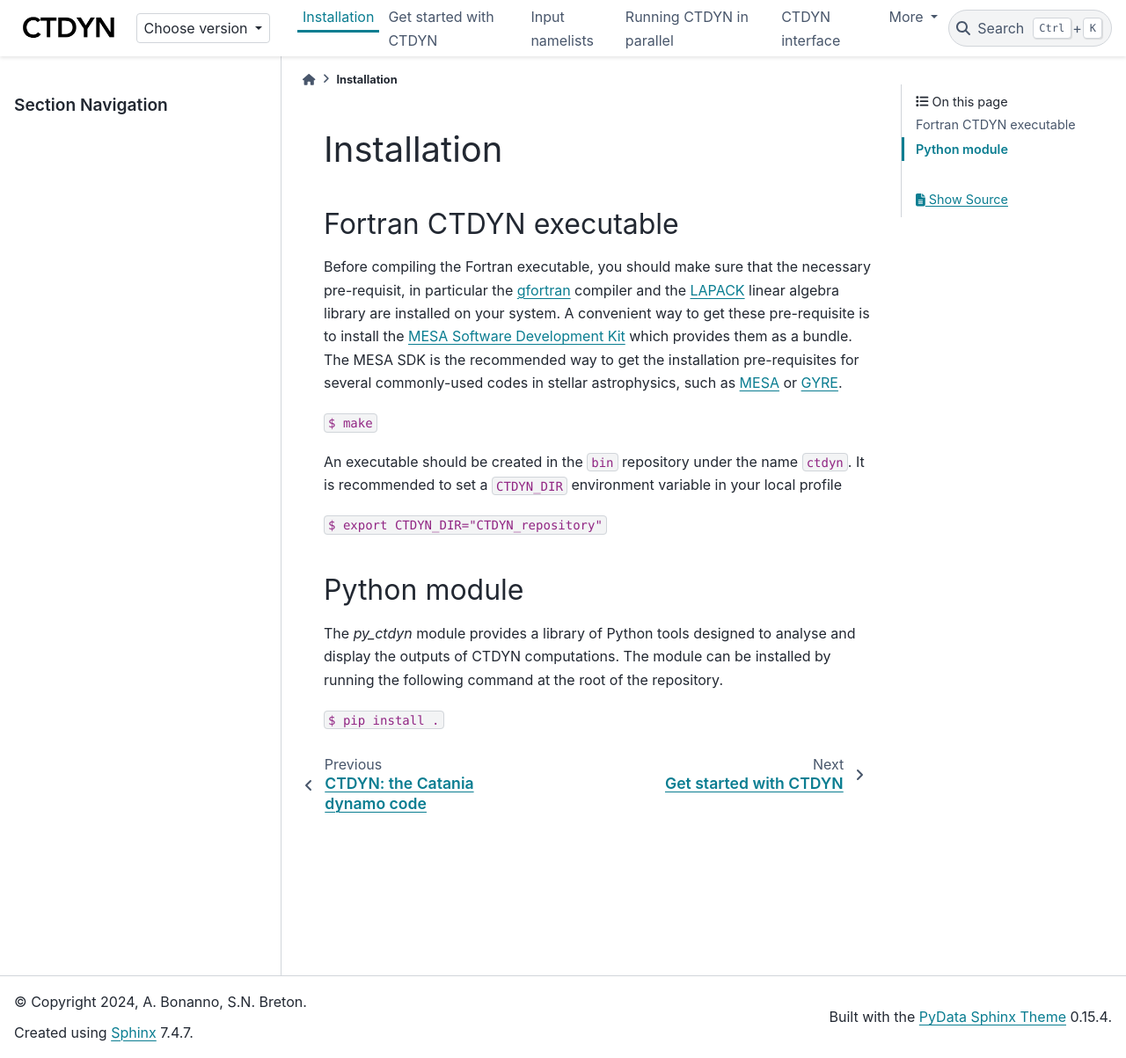
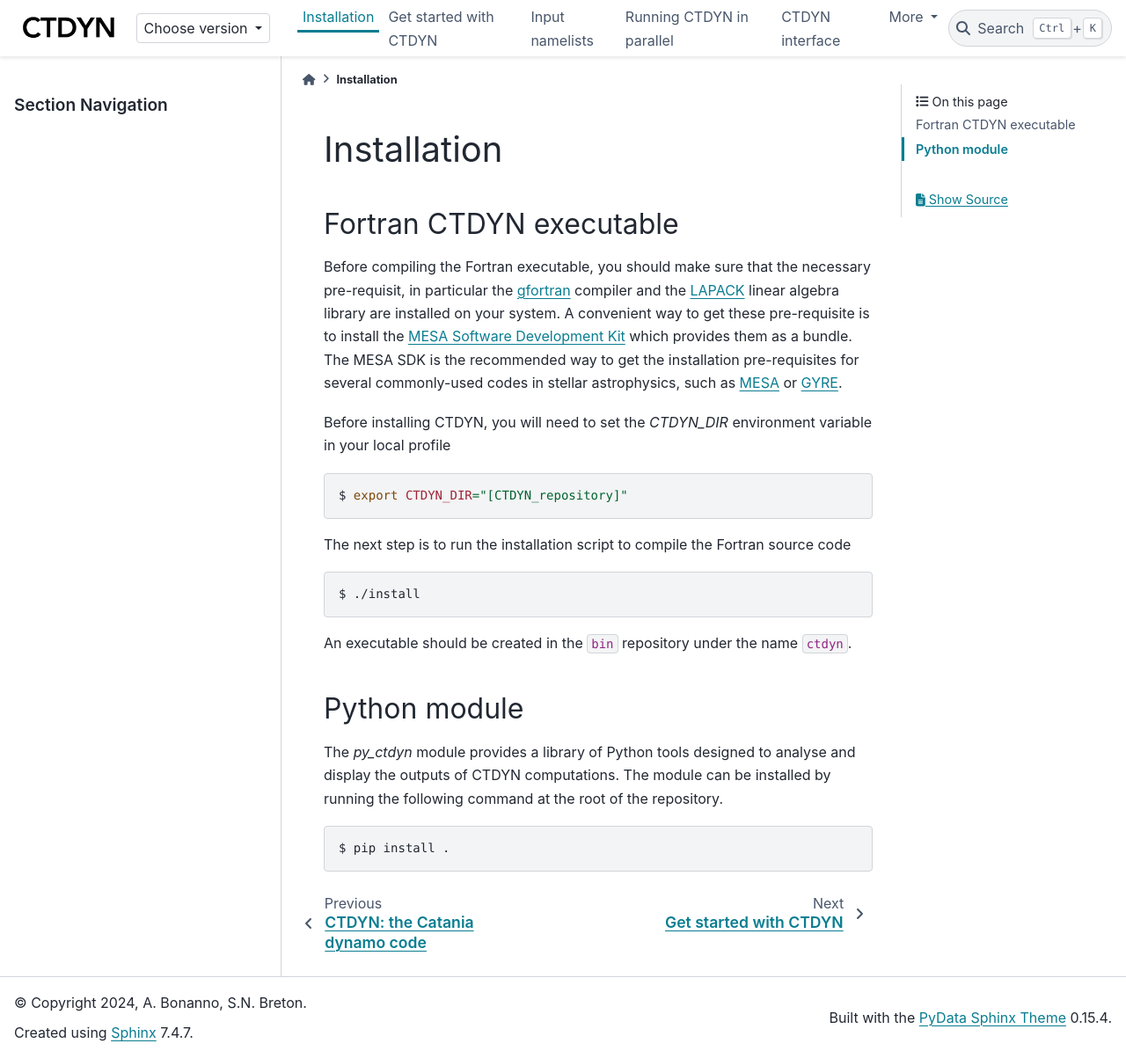
Before and after one commit to sybreton/CTDYN, a Sphinx documentation site: the page built from docs/source/usage/installation/installation.rst, in a window 1280 px wide and 1203 px high. Shown: the whole window at 88% size. Built offline with Sphinx 7.4.7 and the PyData theme 0.15.4, drawn with Linux system fonts in a browser that asks for light colours.

Commit message:
Add installation script and update documentation accordingly

```diff
--- a/docs/source/usage/installation/installation.rst
+++ b/docs/source/usage/installation/installation.rst
@@ -13,13 +13,22 @@ which provides them as a bundle. The MESA SDK is the recommended way to get the
 installation pre-requisites for several commonly-used codes in stellar astrophysics,
 such as `MESA <https://docs.mesastar.org/>`_ or `GYRE <https://gyre.readthedocs.io/>`_.
 
-``$ make``
+Before installing CTDYN, you will need to set the `CTDYN_DIR` environment variable
+in your local profile
+
+.. code-block:: console
+
+  $ export CTDYN_DIR="[CTDYN_repository]"
+
+The next step is to run the installation script to compile the Fortran source code
+
+.. code-block:: console
+
+  $ ./install
 
 An executable should be created in the ``bin`` repository under the name
-``ctdyn``. It is recommended to set a ``CTDYN_DIR`` environment variable
-in your local profile
+``ctdyn``.
 
-``$ export CTDYN_DIR="CTDYN_repository"``
 
 Python module
 --------------
@@ -28,4 +37,6 @@ The *py_ctdyn* module provides a library of Python tools designed to analyse
 and display the outputs of CTDYN computations. The module can be installed by
 running the following command at the root of the repository.
 
-``$ pip install .``
+.. code-block:: console
+
+  $ pip install .
```
Also changed, not shown: README.md (+9 -7 lines), 1 other file.
